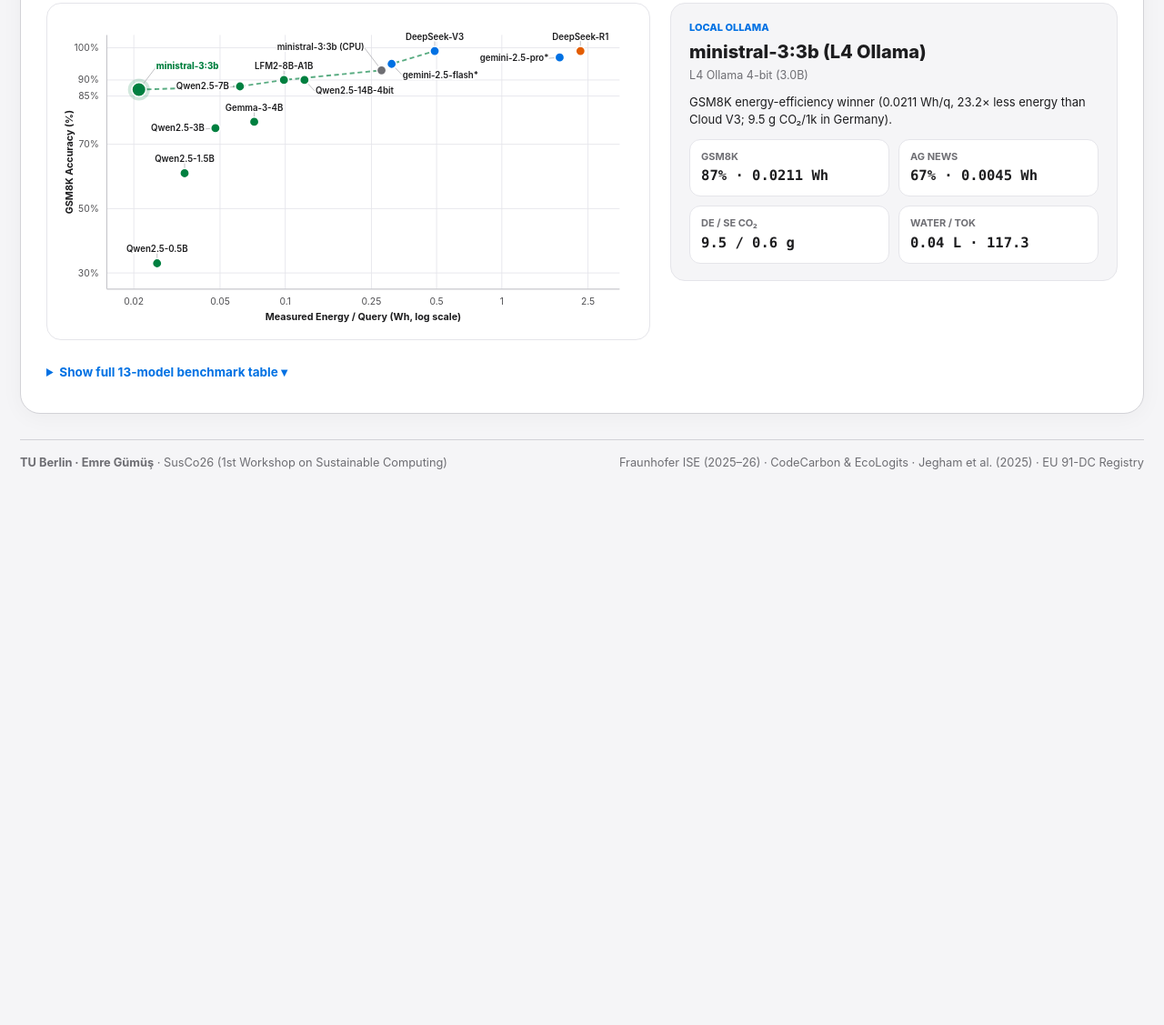
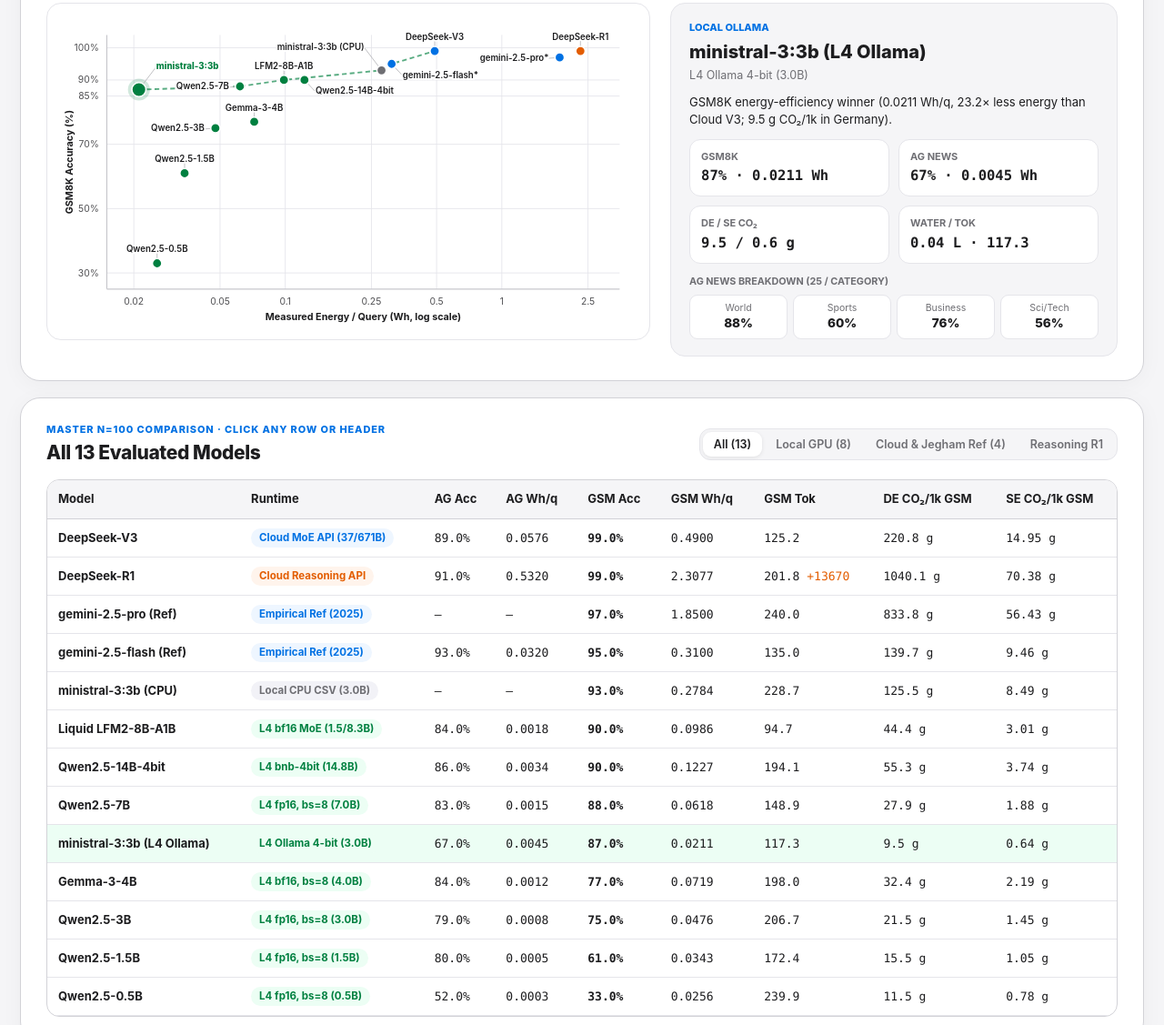
Before and after one commit to EmreGumus1/susco26-ai-sustainability, a plain HTML site: page index.html in a window 1280 px wide. Shown: the part 986-2113 px from the top of the page at 91% size. Before the commit the page ends 1561 px from the top, so only its background shows below. Drawn offline with Linux system fonts and the light colour scheme.

Commit message:
Keep full color-badged sortable 13-model benchmark table open at bottom of page

```diff
--- a/index.html
+++ b/index.html
@@ -373,20 +373,19 @@
   .stat-tile .lbl { font-size: 11px; font-weight: 700; color: var(--gray); text-transform: uppercase; }
   .stat-tile .val { font-size: 15.5px; font-weight: 800; font-family: var(--font-mono); margin-top: 2px; }
 
-  details { margin-top: 18px; }
-  summary {
-    cursor: pointer;
-    font-size: 13.5px;
-    font-weight: 700;
-    color: var(--blue);
-    padding: 8px 0;
-    user-select: none;
-  }
-  .table-wrap { margin-top: 10px; overflow-x: auto; border: 1px solid var(--border); border-radius: 14px; }
-  table { width: 100%; border-collapse: collapse; font-size: 13px; min-width: 720px; }
-  th { background: var(--bg); text-align: left; padding: 10px 12px; border-bottom: 1.5px solid var(--border); font-weight: 700; }
-  td { padding: 9px 12px; border-bottom: 1px solid var(--border-soft); }
-  tr:hover td { background: #F5F8FD; }
+  .table-wrap { margin-top: 14px; overflow-x: auto; border: 1px solid var(--border); border-radius: 14px; }
+  table { width: 100%; border-collapse: collapse; font-size: 13px; min-width: 760px; }
+  th { background: var(--bg); text-align: left; padding: 11px 12px; border-bottom: 1.5px solid var(--border); font-weight: 700; cursor: pointer; user-select: none; white-space: nowrap; }
+  th:hover { background: #EBEBF0; }
+  td { padding: 10px 12px; border-bottom: 1px solid var(--border-soft); vertical-align: middle; }
+  tbody tr { transition: background 0.12s; cursor: pointer; }
+  tbody tr:hover td { background: #F5F8FD; }
+  tbody tr.selected-row td { background: var(--green-tint); }
+  .badge { display: inline-block; padding: 2px 9px; border-radius: 999px; font-size: 11.5px; font-weight: 700; white-space: nowrap; }
+  .b-local { background: var(--green-tint); color: var(--green); }
+  .b-cloud { background: var(--blue-tint); color: var(--blue); }
+  .b-over { background: var(--orange-tint); color: var(--orange); }
+  .b-cpu { background: #F2F2F7; color: var(--gray); }
 
   .dl-grid { display: grid; grid-template-columns: repeat(3, minmax(0, 1fr)); gap: 14px; }
   .dl-card {
@@ -561,6 +560,41 @@
     <div id="tabBody"></div>
   </section>
 
+  <!-- ALWAYS-OPEN BOTTOM MASTER 13-MODEL TABLE -->
+  <section id="model-table-section" class="evidence-card" style="margin-top:18px;">
+    <div style="display:flex;flex-wrap:wrap;justify-content:space-between;align-items:center;gap:12px;margin-bottom:4px;">
+      <div>
+        <div class="kicker">Master N=100 Comparison · Click Any Row or Header</div>
+        <h2 style="margin:2px 0 0;font-size:21px;font-weight:800;letter-spacing:-0.02em;">All 13 Evaluated Models</h2>
+      </div>
+      <div class="seg-row" style="width:auto;" id="modelFilter">
+        <button class="seg-opt active" data-filter="all" style="padding:6px 12px;">All (13)</button>
+        <button class="seg-opt" data-filter="Local" style="padding:6px 12px;">Local GPU (8)</button>
+        <button class="seg-opt" data-filter="Cloud" style="padding:6px 12px;">Cloud &amp; Jegham Ref (4)</button>
+        <button class="seg-opt" data-filter="Overhead" style="padding:6px 12px;">Reasoning R1</button>
+      </div>
+    </div>
+
+    <div class="table-wrap">
+      <table id="modelTable">
+        <thead>
+          <tr>
+            <th data-sort="name">Model</th>
+            <th data-sort="family">Runtime</th>
+            <th data-sort="agAcc">AG Acc</th>
+            <th data-sort="agWh">AG Wh/q</th>
+            <th data-sort="gsmAcc">GSM Acc</th>
+            <th data-sort="gsmWh">GSM Wh/q</th>
+            <th data-sort="gsmTok">GSM Tok</th>
+            <th data-sort="deCo2">DE CO₂/1k GSM</th>
+            <th data-sort="seCo2">SE CO₂/1k GSM</th>
+          </tr>
+        </thead>
+        <tbody></tbody>
+      </table>
+    </div>
+  </section>
+
   <footer>
     <span><strong>TU Berlin · Emre Gümüş</strong> · SusCo26 (1st Workshop on Sustainable Computing)</span>
     <span>Fraunhofer ISE (2025–26) · CodeCarbon &amp; EcoLogits · Jegham et al. (2025) · EU 91-DC Registry</span>
@@ -615,6 +649,9 @@ let state = {
   bottomTab: "pareto",
   paretoTask: "gsm",
   selectedModelId: "ministral-l4",
+  modelFilter: "all",
+  sortKey: "gsmAcc",
+  sortDir: -1,
   expIdx: 3,
 };
 
@@ -874,20 +911,9 @@ function renderTab() {
         <div class="svg-box"><svg id="paretoSvg" viewBox="0 0 740 400"></svg></div>
         <div class="sub-panel" id="modelCard"></div>
       </div>
-      <details>
-        <summary>Show full 13-model benchmark table ▾</summary>
-        <div class="table-wrap"><table><thead><tr><th>Model</th><th>Runtime</th><th>AG Acc / Wh</th><th>GSM Acc / Wh</th><th>GSM Tok</th><th>DE CO₂/1k GSM</th><th>SE CO₂/1k GSM</th></tr></thead><tbody id="fullModelTbody"></tbody></table></div>
-      </details>
     `;
     drawPareto();
     drawModelCard();
-    document.getElementById("fullModelTbody").innerHTML = DATA.models.map(m => `
-      <tr><td><strong>${m.name}</strong></td><td>${m.runtime}</td>
-      <td class="mono">${m.agAcc !== null ? m.agAcc + "% / " + m.agWh : "—"}</td>
-      <td class="mono"><strong>${m.gsmAcc}%</strong> / ${m.gsmWh}</td>
-      <td class="mono">${m.gsmTok}${m.thinkGsm > 0 ? " <span style='color:var(--orange)'>+" + m.thinkGsm + "</span>" : ""}</td>
-      <td class="mono">${(m.gsmWh*450.7).toFixed(1)} g</td>
-      <td class="mono">${(m.gsmWh*30.5).toFixed(2)} g</td></tr>`).join("");
     body.querySelectorAll("#pTaskToggle .seg-opt").forEach(b => b.addEventListener("click", () => {
       state.paretoTask = b.dataset.pt;
       renderTab();
@@ -1003,7 +1029,7 @@ function drawPareto() {
     const m = DATA.models.find(x => x.id === el.dataset.mid);
     el.addEventListener("mousemove", ev => showTT(ev, `<strong>${m.name}</strong><br/>Acc: <b>${isGsm?m.gsmAcc:m.agAcc}%</b> · Energy: <b>${isGsm?m.gsmWh:m.agWh} Wh/q</b>`));
     el.addEventListener("mouseleave", hideTT);
-    el.addEventListener("click", () => { state.selectedModelId = m.id; drawPareto(); drawModelCard(); });
+    el.addEventListener("click", () => { state.selectedModelId = m.id; drawPareto(); drawModelCard(); renderModelTable(); });
   });
 }
 
@@ -1011,6 +1037,17 @@ function drawModelCard() {
   const m = DATA.models.find(x => x.id === state.selectedModelId) || DATA.models[0];
   const card = document.getElementById("modelCard");
   if (!card) return;
+  const agSplit = m.agWld !== null ? `
+    <div style="margin-top:12px;">
+      <div style="font-size:10.8px;font-weight:700;color:var(--gray);text-transform:uppercase;margin-bottom:6px;">AG News Breakdown (25 / Category)</div>
+      <div style="display:grid;grid-template-columns:repeat(4,1fr);gap:6px;text-align:center;">
+        ${[["World", m.agWld], ["Sports", m.agSpt], ["Business", m.agBus], ["Sci/Tech", m.agSci]].map(([k, v]) => `
+          <div style="background:var(--card);border:1px solid var(--border-soft);border-radius:9px;padding:6px 4px;">
+            <div style="font-size:10.5px;color:var(--gray)">${k}</div>
+            <div style="font-weight:800;font-size:13.5px;color:${v >= 90 ? "var(--green)" : "var(--ink)"}">${v}%</div>
+          </div>`).join("")}
+      </div>
+    </div>` : "";
   card.innerHTML = `
     <div style="font-size:11px;font-weight:800;color:var(--blue);text-transform:uppercase;">${m.family}</div>
     <h3 style="margin:4px 0 2px;font-size:20px;font-weight:800;">${m.name}</h3>
@@ -1021,8 +1058,53 @@ function drawModelCard() {
       <div class="stat-tile"><div class="lbl">AG News</div><div class="val">${m.agAcc!==null?m.agAcc+"% · "+m.agWh+" Wh":"—"}</div></div>
       <div class="stat-tile"><div class="lbl">DE / SE CO₂</div><div class="val">${(m.gsmWh*450.7).toFixed(1)} / ${(m.gsmWh*30.5).toFixed(1)} g</div></div>
       <div class="stat-tile"><div class="lbl">Water / Tok</div><div class="val">${(m.gsmWh*1.8).toFixed(2)} L · ${m.gsmTok}</div></div>
-    </div>`;
+    </div>
+    ${m.thinkGsm > 0 ? `<div style="margin-top:10px;padding:8px 10px;border-radius:9px;background:var(--orange-tint);color:var(--orange);font-size:12px;font-weight:700;">Hidden Thinking Tokens: +${m.thinkAg.toLocaleString()} (AG) · +${m.thinkGsm.toLocaleString()} (GSM8K)</div>` : ""}
+    ${agSplit}`;
 }
+
+function renderModelTable() {
+  let rows = DATA.models.filter(m => state.modelFilter === "all" || m.cat === state.modelFilter)
+    .map(m => ({ ...m, deCo2: m.gsmWh ? m.gsmWh * 450.7 : -1, seCo2: m.gsmWh ? m.gsmWh * 30.5 : -1 }))
+    .sort((a, b) => {
+      const va = a[state.sortKey] ?? -1, vb = b[state.sortKey] ?? -1;
+      return typeof va === "string" ? va.localeCompare(vb) * state.sortDir : (va - vb) * state.sortDir;
+    });
+  const tbody = document.querySelector("#modelTable tbody");
+  tbody.innerHTML = rows.map(m => {
+    const bCls = m.cat === "Local" ? "b-local" : m.cat === "Cloud" ? "b-cloud" : m.cat === "Overhead" ? "b-over" : "b-cpu";
+    return `<tr class="${m.id === state.selectedModelId ? "selected-row" : ""}" data-mid="${m.id}">
+      <td><strong>${m.name}</strong></td>
+      <td><span class="badge ${bCls}">${m.runtime}</span></td>
+      <td class="mono">${m.agAcc !== null ? m.agAcc.toFixed(1) + "%" : "—"}</td>
+      <td class="mono">${m.agWh !== null ? m.agWh.toFixed(4) : "—"}</td>
+      <td class="mono"><strong>${m.gsmAcc.toFixed(1)}%</strong></td>
+      <td class="mono">${m.gsmWh.toFixed(4)}</td>
+      <td class="mono">${m.gsmTok.toFixed(1)}${m.thinkGsm > 0 ? " <span style='color:var(--orange)'>+" + m.thinkGsm + "</span>" : ""}</td>
+      <td class="mono">${(m.gsmWh * 450.7).toFixed(1)} g</td>
+      <td class="mono">${(m.gsmWh * 30.5).toFixed(2)} g</td>
+    </tr>`;
+  }).join("");
+  tbody.querySelectorAll("tr").forEach(tr => tr.addEventListener("click", () => {
+    state.selectedModelId = tr.dataset.mid;
+    drawPareto();
+    drawModelCard();
+    renderModelTable();
+  }));
+}
+
+document.querySelectorAll("#modelFilter .seg-opt").forEach(b => b.addEventListener("click", () => {
+  document.querySelectorAll("#modelFilter .seg-opt").forEach(x => x.classList.remove("active"));
+  b.classList.add("active");
+  state.modelFilter = b.dataset.filter;
+  renderModelTable();
+}));
+document.querySelectorAll("#modelTable th[data-sort]").forEach(th => th.addEventListener("click", () => {
+  const k = th.dataset.sort;
+  state.sortDir = (state.sortKey === k) ? -state.sortDir : -1;
+  state.sortKey = k;
+  renderModelTable();
+}));
 
 document.querySelectorAll("#bottomTabs .seg-opt").forEach(b => b.addEventListener("click", () => {
   document.querySelectorAll("#bottomTabs .seg-opt").forEach(x => x.classList.remove("active"));
@@ -1033,6 +1115,7 @@ document.querySelectorAll("#bottomTabs .seg-opt").forEach(b => b.addEventListene
 
 renderAll();
 renderTab();
+renderModelTable();
 </script>
 </body>
 </html>
```
